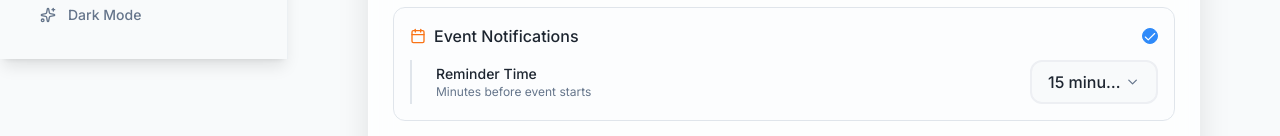
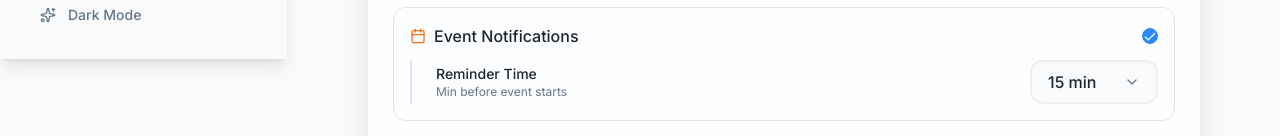
Before and after one commit to dominikkoenitzer/Zephyr, a React (Vite) app: page /settings in a window 1280 px wide. Shown: the part 741-877 px from the top of the page. Built offline with nearby package versions, Linux system fonts and the light colour scheme.

Commit message:
Redesign event notifications design - use min instead of minutes

```diff
--- a/src/pages/Settings.jsx
+++ b/src/pages/Settings.jsx
@@ -150,16 +150,16 @@ function Settings() {
                   <div className="flex items-center justify-between">
                     <div>
                       <p className="text-sm font-medium text-foreground">Reminder Time</p>
-                      <p className="text-xs text-muted-foreground">Minutes before event starts</p>
+                      <p className="text-xs text-muted-foreground">Min before event starts</p>
                     </div>
                     <Select
                       value={String(notificationSettings.events.reminderTime)}
                       onChange={(e) => handleEventSettingsChange({ reminderTime: parseInt(e.target.value) })}
                       className="w-32"
                     >
-                      <option value="5">5 minutes</option>
-                      <option value="15">15 minutes</option>
-                      <option value="30">30 minutes</option>
+                      <option value="5">5 min</option>
+                      <option value="15">15 min</option>
+                      <option value="30">30 min</option>
                       <option value="60">1 hour</option>
                     </Select>
                   </div>
```
